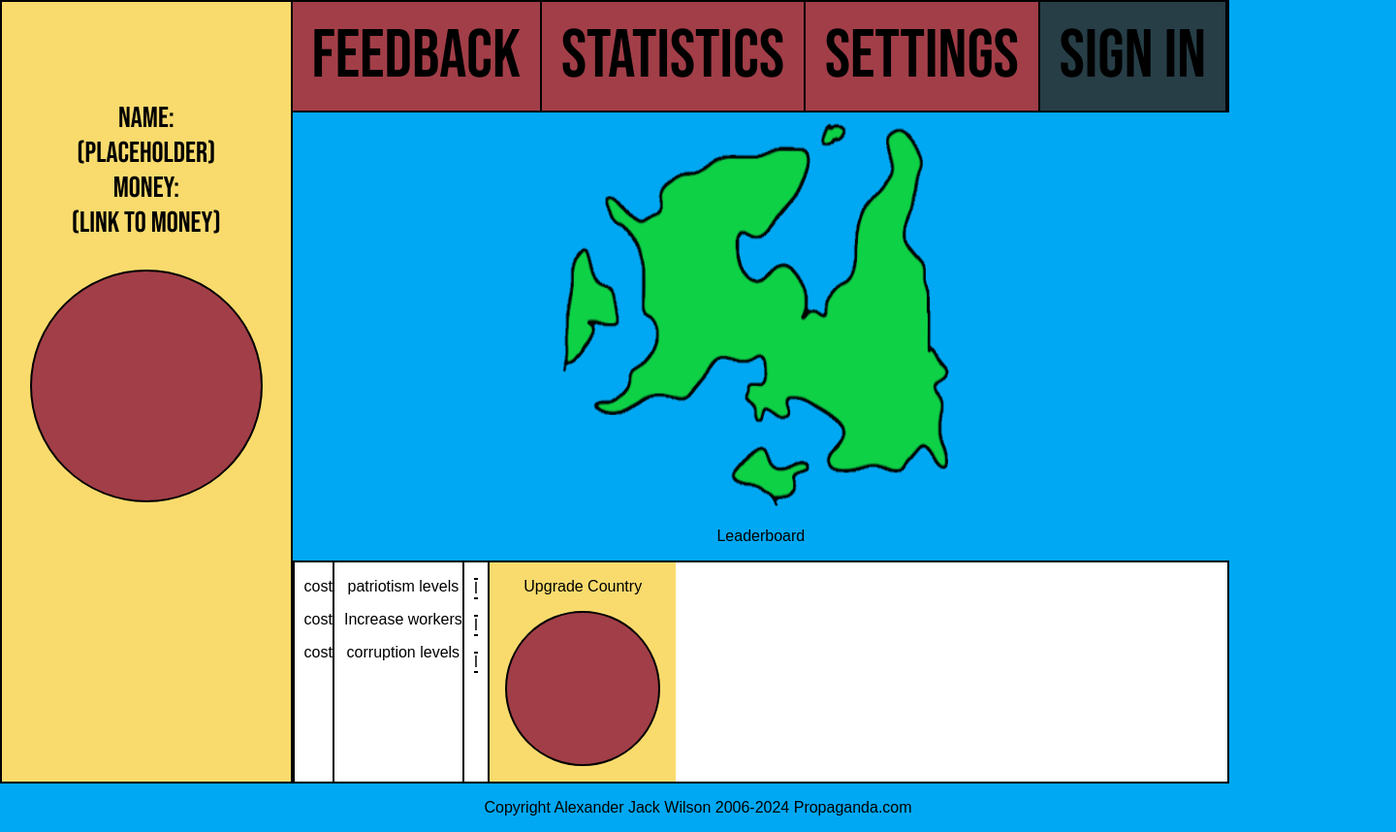
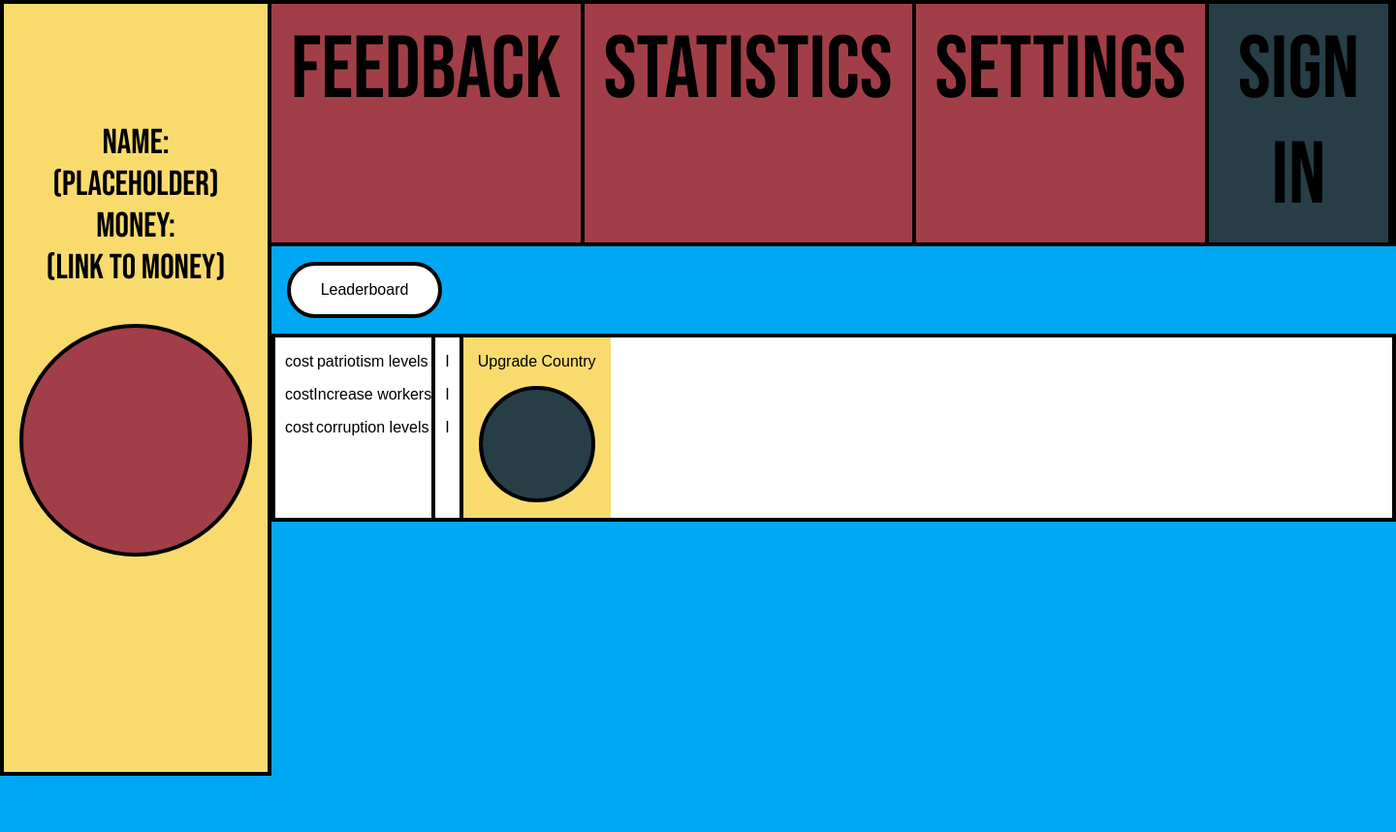
Before and after one commit to AlexWilson06/Propoganda, a PHP site: page / in a window 1440 px wide. Shown: the whole page at 97% size. After the commit the page ends 800 px from the top, so only its background shows below. Run offline with PHP 8.4, Linux system fonts and the light colour scheme.

Commit message:
attempting to fix and finish
attempted to fix purchase bar, and have the start to the fix, and added backdrop to the leaderboard, then removed image to make try make the page better aligned

```diff
--- a/css/style.css
+++ b/css/style.css
@@ -20,9 +20,9 @@
   .navbarother {
     display: flex;
     background-color: #A23E48;
-    border: 2px solid black;
+    border: 0.5vh solid black;
     font-family: "Bebas Neue";
-    font-size: 73.975px;
+    font-size: 74px;
   }
   /* Style the black sections of the navigation bar */
   .navbarother2 {
@@ -32,10 +32,10 @@
   /* Style the navigation bar links */
   .navbarother a {
     display: block;
-    border-left: 2px solid black;
+    border-left: 0.5vh solid black;
     color: black;
     text-align: center;
-    padding: 14px 20px;
+    padding: 3.5vh 5vh;
     text-decoration: none;
   }
   /* Change color on hover */
@@ -54,10 +54,10 @@
   .navbar {
     display: flex;
     background-color: #A23E48;
-    border: 2px solid black;
+    border: 0.5vh solid black;
     font-family: "Bebas Neue";
-    font-size: 70px;
-    margin-left: -2px;
+    font-size: 11.33vh;
+    margin-left: -0.5vh;
   }
   /* Style the black sections of the navigation bar */
   .navbar2 {
@@ -67,7 +67,7 @@
   /* Style the navigation bar links */
   .navbar a {
     display: block;
-    border-right: 2px solid black;
+    border-right: 0.5vh solid black;
     color: black;
     text-align: center;
     padding: 14px 20px;
@@ -81,62 +81,64 @@
   /* Attempt at doing clicker bar(talk to teacher about better way) */
   .clickerbar {
     background-color: #F9DB6D;
-    border: 2px solid black;
+    border: 0.5vh solid black;
     font-family: "Bebas Neue";
-    font-size: 30px;
-    height: 101vh;
+    font-size: 4.5vh;
+    height: 100vh;
   }
   .Clickerbox {
     background-color: #A23E48;
     height: 30vh;
     width: 30vh;
-    border: 2px solid black;
+    border: 0.5vh solid black;
     border-radius: 50%;
-    margin-left: 2vw;
-    margin-right: 2vw;
+    margin-left: 2vh;
+    margin-right: 2vh;
   }
   /* Country image */
   .CountryImage {
-    object-fit: fill;
+    object-fit: cover;
     rotate: -90deg;
   }
   .CountryImage img {
     height: 51vh;
     width: 51vh;
   }
+  .Leaderboard {
+    background-color: white;
+    border: 0.5vh solid black;
+    border-radius: 10vh 10vh 10vh 10vh;
+    margin: 2vh;
+    align-self: right;
+    width: 20vh;
+  }
   /* upgrade bar and rebirth button */
   .purchasebar {
     display: flex;
     background-color: white;
-    border: 2px solid black;
+    border: 0.5vh solid black;
   }
   .Cost {
-    display: row;
-    border-right: 2px solid black;
-    margin-right: 10px;
+    flex-direction: column;
     margin-left: 10px;
   }
   .Upgrade {
-    border-right: 2px solid black;
+    border-right: 0.5vh solid black;
   }
   .Infobutton {
     margin-right: 10px;
     margin-left: 10px;
   }
-  .Infobutton p {
-    border-top: 2px solid black;
-    border-bottom: 2px solid black;
-  }
   .Upgradetext {
     display: row;
     background-color: #F9DB6D;
-    border-left: 2px solid black;
+    border-left: 0.5vh solid black;
   }
   .Rebirth {
-    background-color: #A23E48;
-    height: 20vh;
-    width: 20vh;
-    border: 2px solid black;
+    background-color: #273E47;
+    height: 15vh;
+    width: 15vh;
+    border: 0.5vh solid black;
     border-radius: 50%;
     margin: 2vh;
   }
--- a/index.php
+++ b/index.php
@@ -29,27 +29,42 @@
       <a href="sign in.php">Sign In</a>
     </div>
   </div>
-      <div class="CountryImage">
-        <img src="media/BaseCountry.png" alt="broken :(">
-      </div>
       <div class="Leaderboard">
       <p>Leaderboard</p>
       </div>
       <div class="purchasebar">
-<div class="Cost">
+        <div class="Cost">
+<div class="Cost1">
     <p>cost</p>
+</div>
+  <div class="Cost2">
     <p>cost</p>
+</div>
+<div class="Cost3">
     <p>cost</p>
+</div>
+</div>
+<div class="Upgrade">
+  <div class="Upgrade1">
+    <p>patriotism levels</p>
   </div>
-  <div class="Upgrade">
-    <p>patriotism levels</p>
+  <div class="Upgrade2">
     <p>Increase workers</p>
+  </div>
+  <div class="Upgrade3">
     <p>corruption levels</p>
   </div>
+  </div>
   <div class="Infobutton">
+  <div class="Infobutton1">
     <p>I</p>
+  </div>
+  <div class="Infobutton2">
     <p>I</p>
+  </div>
+  <div class="Infobutton3">
     <p>I</p>
+  </div>
   </div>
   <div class="Upgradetext">
     <p>Upgrade Country</p>
@@ -61,6 +76,6 @@
     </div>
 </body>
 <?php
-echo "<p>Copyright Alexander Jack Wilson 2006-20" . date("y") . " Propaganda.com</p>";
+
 ?>
 </html>
```
